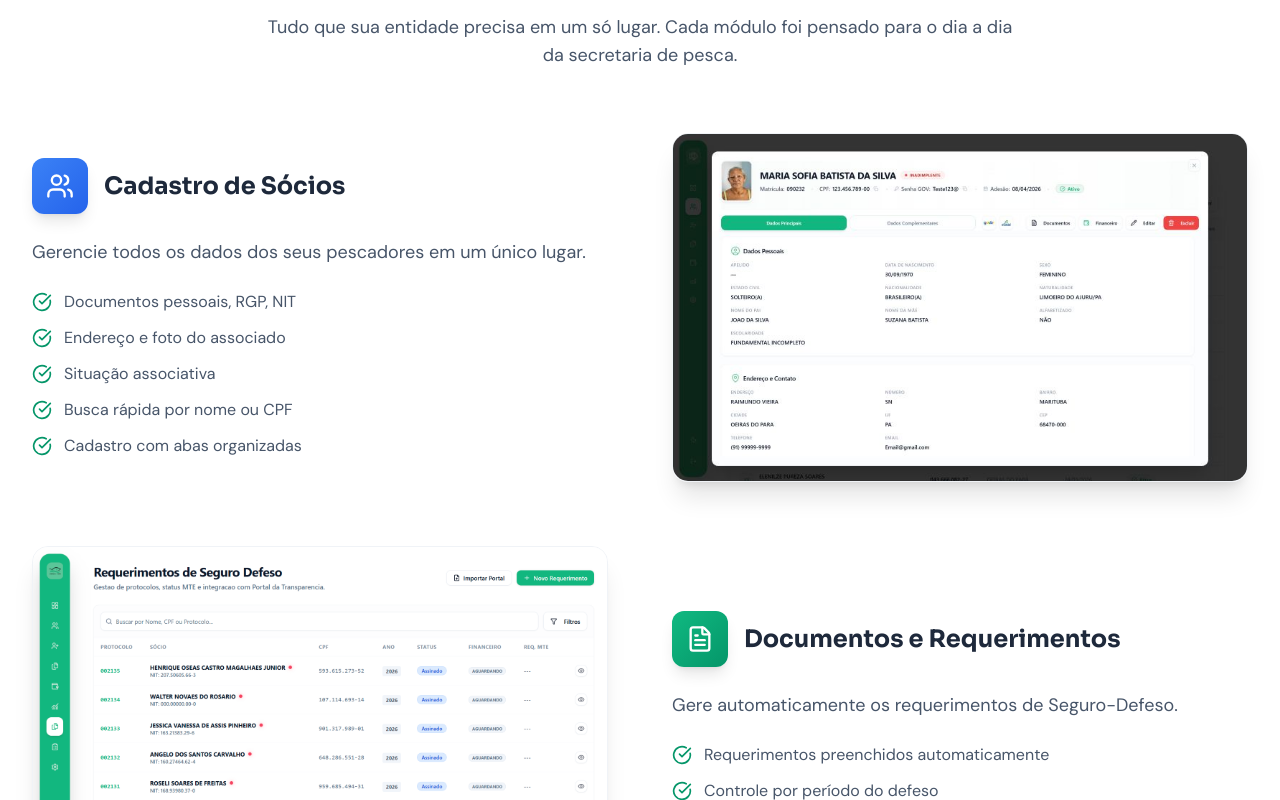
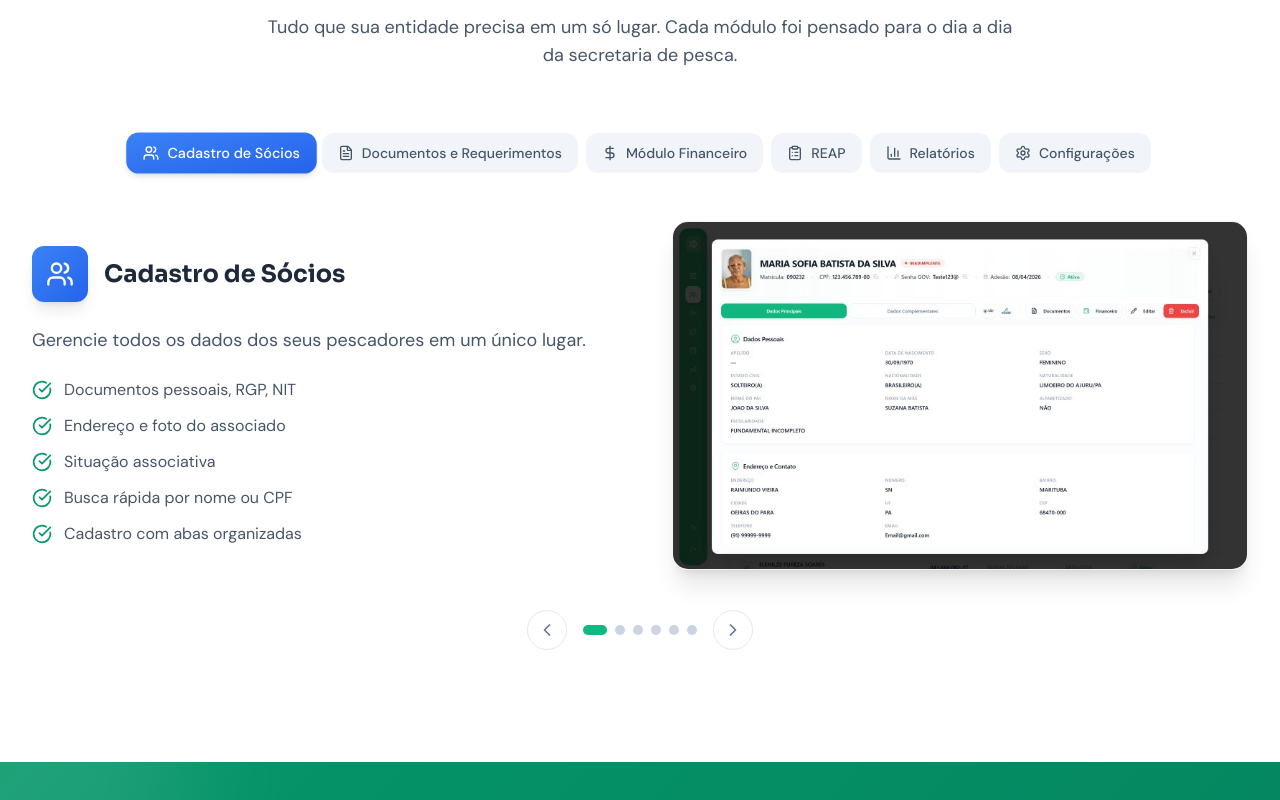
Before and after one commit to jcvb2003/SIGESS-Page, a React (Vite) app: page / in a window 1280 px wide. Shown: the part 2660-3460 px from the top of the page. Built offline with nearby package versions, Linux system fonts and the light colour scheme.

Commit message:
refactor(modules): reorganizar seção Funcionalidades de scroll contínuo para carrossel com navegação por abas

```diff
--- a/src/sections/Modules.tsx
+++ b/src/sections/Modules.tsx
@@ -1,3 +1,4 @@
+import { useState } from 'react';
 import {
   Users,
   FileText,
@@ -11,7 +12,9 @@ import {
   ClipboardList,
   Calendar,
   Search,
-  FileSearch
+  FileSearch,
+  ChevronLeft,
+  ChevronRight,
 } from 'lucide-react';
 
 const modules = [
@@ -102,56 +105,10 @@ const modules = [
   },
 ];
 
-export function Modules() {
+function ModuleVisual({ module }: { module: typeof modules[0] }) {
+  if (module.image) {
     return (
-    <section id="modulos" className="relative py-20 lg:py-28 bg-white">
-      <div className="max-w-screen-2xl mx-auto px-4 sm:px-6 lg:px-8">
-        <div className="text-center max-w-3xl mx-auto mb-16">
-          <span className="inline-block px-4 py-1.5 bg-emerald-100 text-emerald-700 rounded-full text-sm font-medium mb-4">
-            Funcionalidades
-          </span>
-          <h2 className="text-3xl sm:text-4xl font-bold text-slate-800 mb-4">
-            Módulos do sistema
-          </h2>
-          <p className="text-lg text-slate-600">
-            Tudo que sua entidade precisa em um só lugar. Cada módulo foi
-            pensado para o dia a dia da secretaria de pesca.
-          </p>
-        </div>
-
-        <div className="space-y-16">
-          {modules.map((module, index) => (
-            <div
-              key={index}
-              className={`grid lg:grid-cols-2 gap-8 lg:gap-16 items-center ${index % 2 === 1 ? 'lg:flex-row-reverse' : ''
-                }`}
-            >
-              <div className={`space-y-6 ${index % 2 === 1 ? 'lg:order-2' : ''}`}>
-                <div className="flex items-center gap-4">
-                  <div className={`w-14 h-14 rounded-xl bg-gradient-to-br ${module.color} flex items-center justify-center shadow-lg`}>
-                    <module.icon className="w-7 h-7 text-white" />
-                  </div>
-                  <h3 className="text-2xl font-bold text-slate-800">
-                    {module.title}
-                  </h3>
-                </div>
-
-                <p className="text-lg text-slate-600">
-                  {module.description}
-                </p>
-
-                <ul className="space-y-3">
-                  {module.features.map((feature, fIndex) => (
-                    <li key={fIndex} className="flex items-start gap-3">
-                      <CheckCircle className="w-5 h-5 text-emerald-600 flex-shrink-0 mt-0.5" />
-                      <span className="text-slate-600">{feature}</span>
-                    </li>
-                  ))}
-                </ul>
-              </div>
-
-              {module.image ? (
-                <div className={`relative ${index % 2 === 1 ? 'lg:order-1' : ''}`}>
+      <div className="relative">
         <div className="rounded-2xl overflow-hidden shadow-xl border border-slate-200/50">
           <img
             src={module.image}
@@ -161,8 +118,11 @@ export function Modules() {
         </div>
         <div className={`absolute -z-10 w-full h-full rounded-2xl bg-gradient-to-br ${module.color} opacity-10 -bottom-4 -right-4`} />
       </div>
-              ) : (
-                <div className={`relative ${index % 2 === 1 ? 'lg:order-1' : ''}`}>
+    );
+  }
+
+  return (
+    <div className="relative">
       <div className="bg-slate-50 rounded-2xl p-8 border border-slate-100">
         <div className="grid grid-cols-2 gap-4">
           {module.title === 'Relatórios' ? (
@@ -336,9 +296,123 @@ export function Modules() {
         </div>
       </div>
     </div>
-              )}
+  );
+}
+
+export function Modules() {
+  const [active, setActive] = useState(0);
+  const module = modules[active];
+
+  const prev = () => setActive(i => (i - 1 + modules.length) % modules.length);
+  const next = () => setActive(i => (i + 1) % modules.length);
+
+  return (
+    <section id="modulos" className="relative py-20 lg:py-28 bg-white">
+      <div className="max-w-screen-2xl mx-auto px-4 sm:px-6 lg:px-8">
+        {/* Cabeçalho */}
+        <div className="text-center max-w-3xl mx-auto mb-16">
+          <span className="inline-block px-4 py-1.5 bg-emerald-100 text-emerald-700 rounded-full text-sm font-medium mb-4">
+            Funcionalidades
+          </span>
+          <h2 className="text-3xl sm:text-4xl font-bold text-slate-800 mb-4">
+            Módulos do sistema
+          </h2>
+          <p className="text-lg text-slate-600">
+            Tudo que sua entidade precisa em um só lugar. Cada módulo foi
+            pensado para o dia a dia da secretaria de pesca.
+          </p>
         </div>
+
+        {/* Navegação por abas */}
+        <div className="flex flex-wrap justify-center gap-2 mb-12">
+          {modules.map((m, i) => {
+            const Icon = m.icon;
+            const isActive = i === active;
+            return (
+              <button
+                key={i}
+                id={`modulo-tab-${i}`}
+                onClick={() => setActive(i)}
+                className={`flex items-center gap-2 px-4 py-2.5 rounded-xl text-sm font-medium transition-all duration-200 ${
+                  isActive
+                    ? `bg-gradient-to-br ${m.color} text-white shadow-md scale-[1.03]`
+                    : 'bg-slate-100 text-slate-600 hover:bg-slate-200'
+                }`}
+              >
+                <Icon className="w-4 h-4 flex-shrink-0" />
+                <span>{m.title}</span>
+              </button>
+            );
+          })}
+        </div>
+
+        {/* Painel do módulo ativo */}
+        <div className="grid lg:grid-cols-2 gap-8 lg:gap-16 items-center">
+          {/* Conteúdo */}
+          <div className="space-y-6">
+            <div className="flex items-center gap-4">
+              <div className={`w-14 h-14 rounded-xl bg-gradient-to-br ${module.color} flex items-center justify-center shadow-lg`}>
+                <module.icon className="w-7 h-7 text-white" />
+              </div>
+              <h3 className="text-2xl font-bold text-slate-800">
+                {module.title}
+              </h3>
+            </div>
+
+            <p className="text-lg text-slate-600">
+              {module.description}
+            </p>
+
+            <ul className="space-y-3">
+              {module.features.map((feature, fIndex) => (
+                <li key={fIndex} className="flex items-start gap-3">
+                  <CheckCircle className="w-5 h-5 text-emerald-600 flex-shrink-0 mt-0.5" />
+                  <span className="text-slate-600">{feature}</span>
+                </li>
               ))}
+            </ul>
+          </div>
+
+          {/* Visual */}
+          <ModuleVisual module={module} />
+        </div>
+
+        {/* Controles de navegação prev/next */}
+        <div className="flex items-center justify-center gap-4 mt-10">
+          <button
+            id="modulo-prev"
+            onClick={prev}
+            aria-label="Módulo anterior"
+            className="w-10 h-10 rounded-full border border-slate-200 flex items-center justify-center text-slate-500 hover:bg-slate-100 hover:text-slate-800 transition-all"
+          >
+            <ChevronLeft className="w-5 h-5" />
+          </button>
+
+          {/* Dots */}
+          <div className="flex gap-2">
+            {modules.map((_, i) => (
+              <button
+                key={i}
+                id={`modulo-dot-${i}`}
+                onClick={() => setActive(i)}
+                aria-label={`Ir para ${modules[i].title}`}
+                className={`rounded-full transition-all duration-200 ${
+                  i === active
+                    ? 'w-6 h-2.5 bg-emerald-500'
+                    : 'w-2.5 h-2.5 bg-slate-300 hover:bg-slate-400'
+                }`}
+              />
+            ))}
+          </div>
+
+          <button
+            id="modulo-next"
+            onClick={next}
+            aria-label="Próximo módulo"
+            className="w-10 h-10 rounded-full border border-slate-200 flex items-center justify-center text-slate-500 hover:bg-slate-100 hover:text-slate-800 transition-all"
+          >
+            <ChevronRight className="w-5 h-5" />
+          </button>
         </div>
       </div>
     </section>
```
Lines whose indentation alone changed are shown as unchanged.
